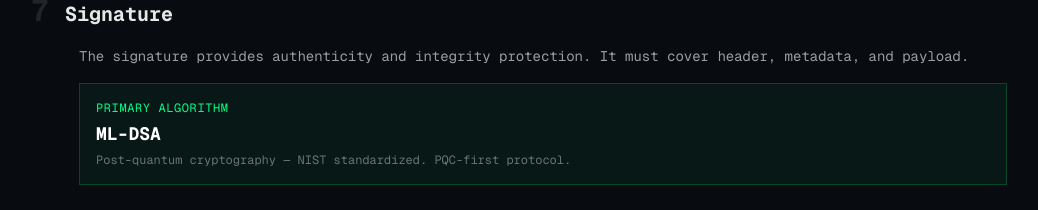
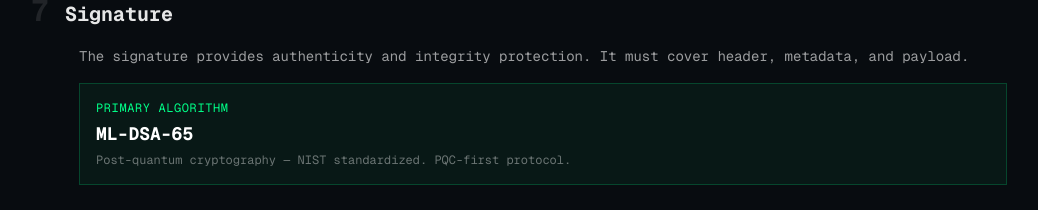
Before and after one commit to foritech-secure-system/foritech-site, a Next.js app: page /specs/foritech-protocol-spec-v1 in a window 1280 px wide. Shown: the part 1800-2010 px from the top of the page, without its empty margins (121-1159 px from the left). Built offline with nearby package versions, Linux system fonts and the light colour scheme.

Commit message:
fix: ML-DSA → ML-DSA-65 in protocol spec page

```diff
--- a/app/specs/foritech-protocol-spec-v1/page.tsx
+++ b/app/specs/foritech-protocol-spec-v1/page.tsx
@@ -72,7 +72,7 @@ export default function ProtocolSpec() {
             The signature provides authenticity and integrity protection. It must cover header, metadata, and payload.
             <div className="mt-4 border border-[#00FF88]/20 bg-[#00FF88]/5 p-4">
               <div className="text-xs text-[#00FF88] tracking-wider mb-1">PRIMARY ALGORITHM</div>
-              <div className="text-lg font-bold text-white">ML-DSA</div>
+              <div className="text-lg font-bold text-white">ML-DSA-65</div>
               <div className="text-xs text-white/40 mt-1">Post-quantum cryptography — NIST standardized. PQC-first protocol.</div>
             </div>
           </Section>
```
